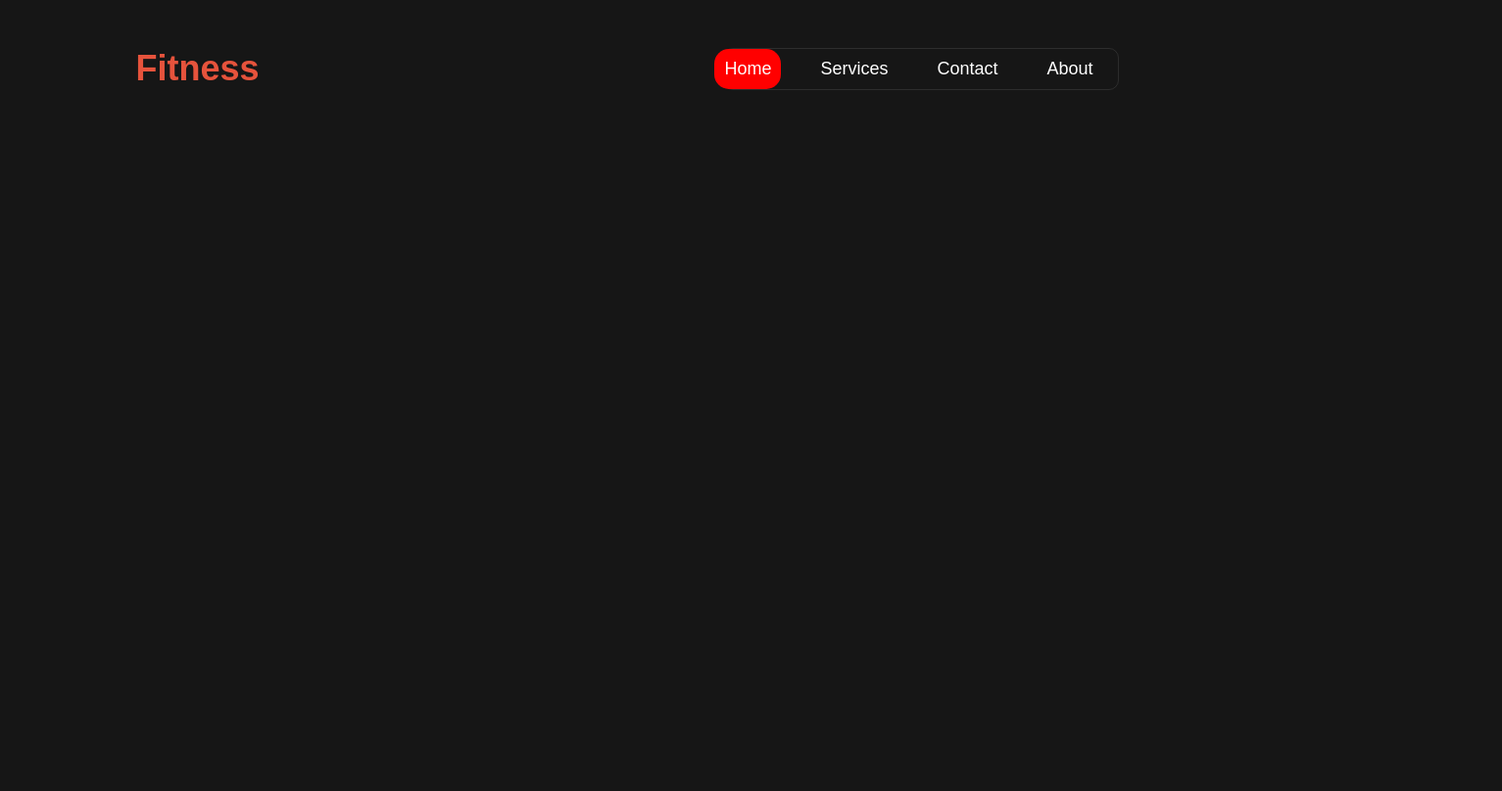
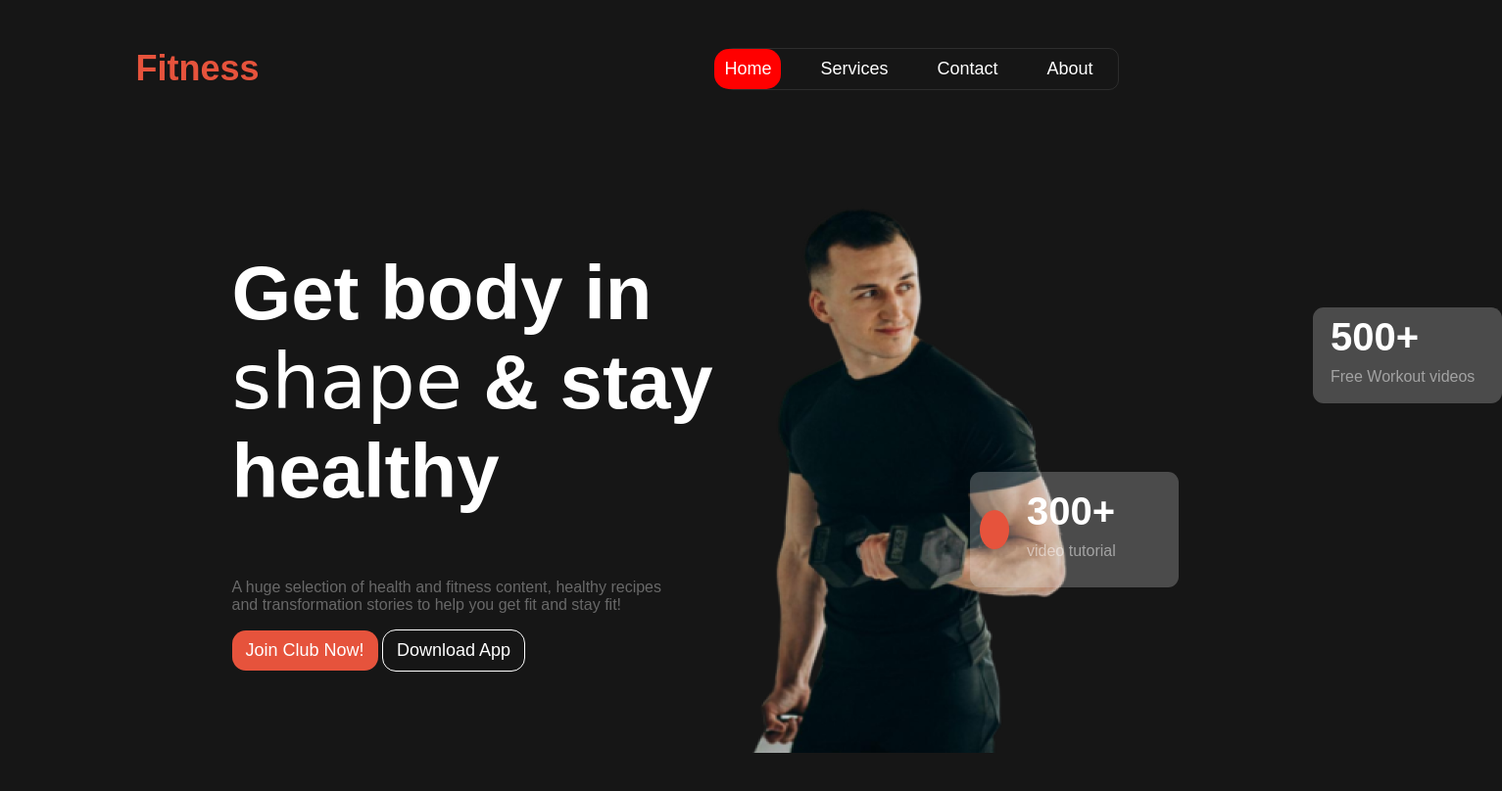
Before and after one commit to ShovroNandi/ph-assignment-02, a plain HTML site: page index.html in a window 1280 px wide. Shown: the whole page at 98% size, 1533 px wide, since content can reach past the window. Drawn offline with Linux system fonts and the light colour scheme.

Commit message:
Hero done

```diff
--- a/Style.css
+++ b/Style.css
@@ -58,3 +58,113 @@ ul{
 .nav-links a:hover {
     color: #ddd;
 }
+
+/* ---------------hero sectin is herer ------------------  */
+
+.join{
+    border-radius: 14px;
+    background-color: #E6533C;
+    color: white;
+    padding: 10px 14px;
+    border: none;
+    font-size: 18px;
+}
+
+.download{
+    border-radius: 14px;
+    background-color: rgb(22, 22, 22);
+    color: white;
+    padding: 10px 14px;
+    border: 1px solid white;
+    font-size: 18px;
+}
+
+.heroSection{
+    display: flex;
+    justify-content: space-around;
+    margin: 89px auto;
+}
+
+.Title-text{
+    margin-left: 230px;
+    color: white;
+    width: 40%;
+
+}
+.Title-text p{
+    color: rgba(255, 255, 255, 0.353);
+}
+
+span{
+    font-family: "miama", cursive;
+  font-weight: 400;
+  font-style: normal;
+}
+#title{
+    font-size: 78px;
+}
+
+.imgsection{
+    width: 40%;
+}
+
+ #top-div h1{
+    color: white;
+    font-size: 40px;
+    margin-top: -10px;
+    padding: 18px;
+}
+
+
+#top-div p{
+    padding: 18px;
+    color: rgba(255, 255, 255, 0.492);
+    margin-top: -60px;
+}
+
+#top-div{
+    margin-left:600px ;
+    margin-top: 125px;
+    left: 740px;
+    position: absolute;
+    background-color: rgba(221, 221, 221, 0.266);
+    height: 98px;
+    width: 193px;
+    border-radius: 11px;
+}
+
+.redC{
+    background-color: #E6533C;
+    border-radius: 50%;
+    height: 40px;
+    width: 30px;
+    align-self: center;
+}
+
+#top-divT h1{
+    color: white;
+    font-size: 40px;
+    margin-top: -10px;
+    padding: 18px;
+}
+
+
+#top-divT p{
+    padding: 18px;
+    color: rgba(255, 255, 255, 0.492);
+    margin-top: -60px;
+}
+#top-divT{
+
+    color: white;
+    display: flex;
+    margin-left:600px ;
+    left: 390px;
+    bottom: 200px;
+    position: absolute;
+    background-color: rgba(221, 221, 221, 0.266);
+    height: 98px;
+    width: 193px;
+    border-radius: 11px;
+    padding: 10px;
+}
--- a/index.html
+++ b/index.html
@@ -27,5 +27,38 @@
         <i class="fa-solid icon fa-bars"></i>
     </nav>
 
+
+    <!-- hero section  -->
+
+    <section class="heroSection">
+        <div class="Title-text">
+            <h1 id="title">
+                Get body in <br> <span>shape</span> & stay  <br> healthy
+            </h1>
+            <p >
+                A huge selection of health and fitness content, healthy recipes <br> and transformation stories to help you get fit and stay fit!
+            </p>
+            <button class="join">Join Club Now!</button>
+            <button class="download">Download App</button>
+        </div>
+
+            <div class="imgsection">
+                <div id="top-div">
+                    <h1>500+</h1>
+                    <p>Free Workout videos</p>
+                </div>
+                <img src="./images/Images 2.png" alt="">
+                <div id="top-divT">
+                    <div class="redC"></div>
+                   <div class="tex">
+                    <h1>300+</h1>
+                    <p>video tutorial</p>
+                   </div>
+                </div>
+            </div>
+    </section>
+
+
+
 </body>
 </html>
```
